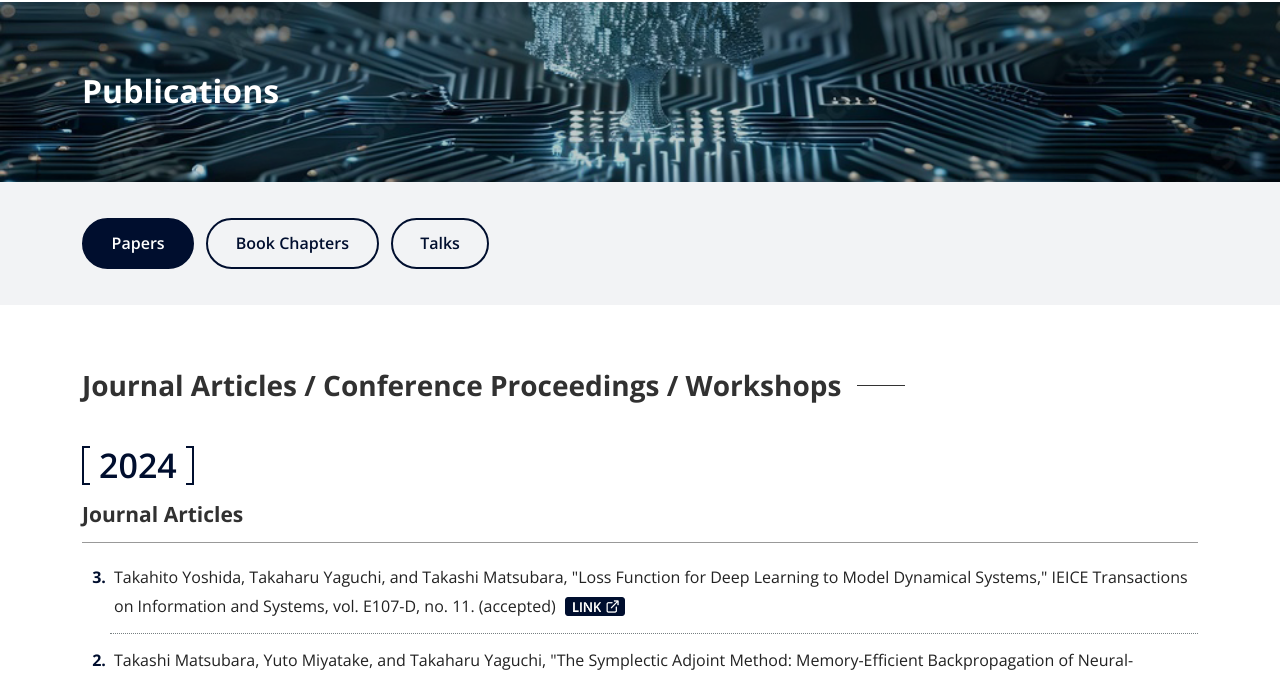
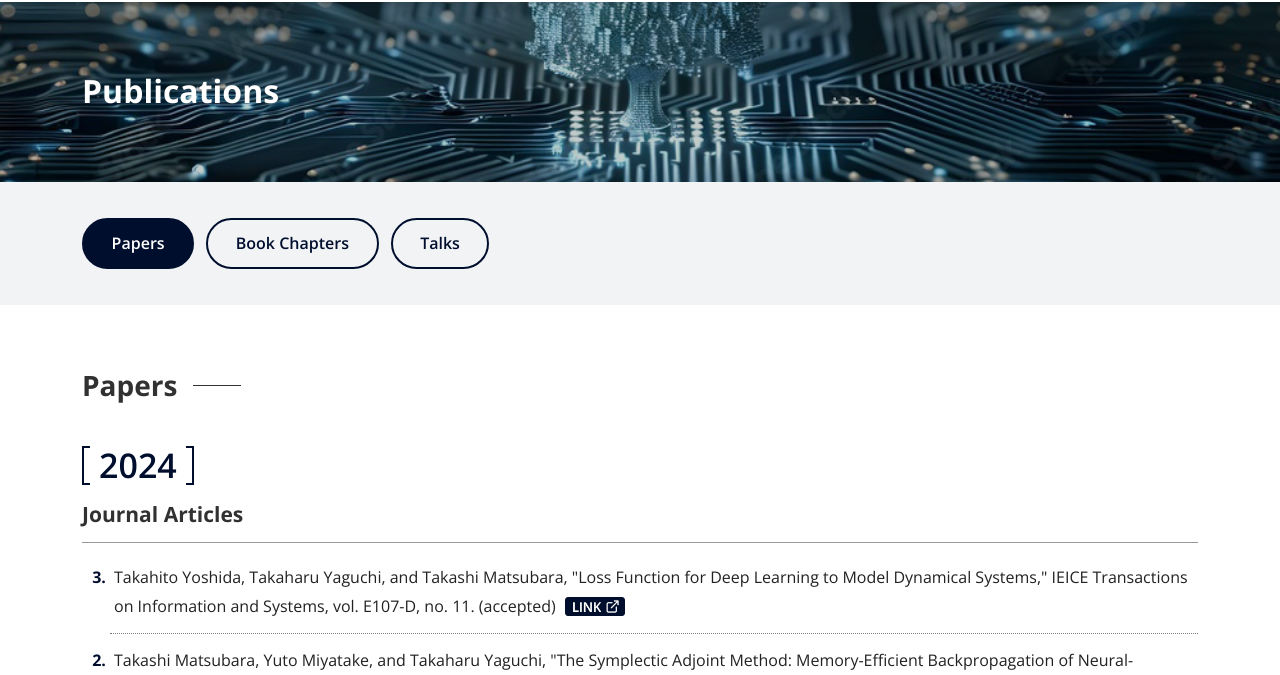
Before and after one commit to michiEx/matsubara_lab2, a plain HTML site: page en/publications/papers.html in a window 1280 px wide. Shown: the part 103-778 px from the top of the page. Drawn offline with nearby package versions, Linux system fonts and the light colour scheme.

Commit message:
Add files via upload

```diff
--- a/en/publications/papers.html
+++ b/en/publications/papers.html
@@ -73,7 +73,7 @@
 <!-- page-main -->
 <section id="page-main" class="publicationsBox padding-small">
   <div class="container">
-    <h2>Journal Articles / Conference Proceedings / Workshops</h2>
+    <h2>Papers</h2>
     <!-- 2024 -->
     <h3 class="beforafter">2024</h3>
     <h4 class="pb-3 border-bottom">Journal Articles</h4>
```
Also changed, not shown: en/publications/talks.html (+1 -1 lines).
